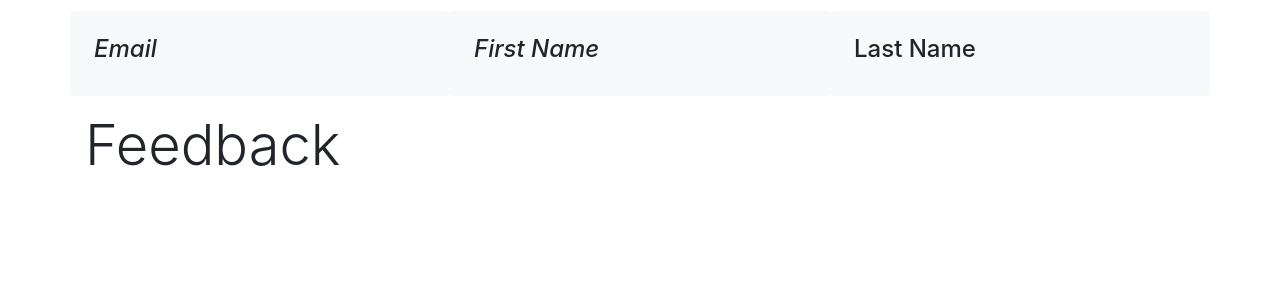
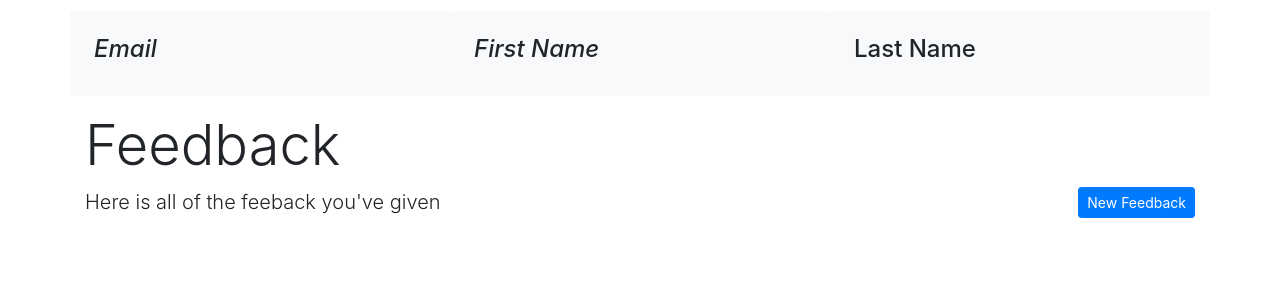
Before and after one commit to icym1lk/flask-feedback, a Flask app: a page that uses templates/user_details.html in a window 1280 px wide. Shown: the part 246-546 px from the top of the page. Run offline with Flask 2, Linux system fonts and the light colour scheme; the visitor is signed in with stand-in values (Sample User, id 1); data comes from the database, SQL or seed files in the repository; data that the repository does not hold is empty; some libraries are stand-ins or nearby versions.

Commit message:
GET/POST feedback routes implemented

```diff
--- a/app.py
+++ b/app.py
@@ -100,6 +100,25 @@ def delete_user(username):
         session.pop("username")
         return redirect("/")
 
+@app.route("/users/<username>/feedback/add", methods=["GET", "POST"])
+def feedback_form(username):
+    """Form for users to add feeback"""
+
+    if "username" in session:
+        user = User.query.filter_by(username=username).first()
+        form = AddFeedbackForm()
+        if form.validate_on_submit():
+            title = form.title.data
+            content = form.content.data
+            feedback = Feedback(title=title, content=content, username=username)
+
+            db.session.add(feedback)
+            db.session.commit()
+            flash("Feedback submitted!", "success")
+            return redirect(f"/users/{user.username}")
+
+    return render_template("feedback.html", form=form)
+
 @app.route("/logout")
 def logout():
     flash(f'Goodbye {session["username"]}', "success")
--- a/templates/user_details.html
+++ b/templates/user_details.html
@@ -28,6 +28,14 @@
 </div>
 
 <h4 class="display-4">{{ user.username }} Feedback</h4>
+<span>
+    <form>
+        <button class="btn btn-primary btn-sm float-right" formaction="/users/{{ user.username }}/feedback/add" formmethod="GET">
+            New Feedback
+        </button>
+    </form>
+</span>
+<p class="lead">Here is all of the feeback you've given</p>
 <div class="user-info-container">
     <div class="row">
         {% for post in feedback %}
```
Also changed, not shown: templates/feedback.html (added, +14 -0 lines).
